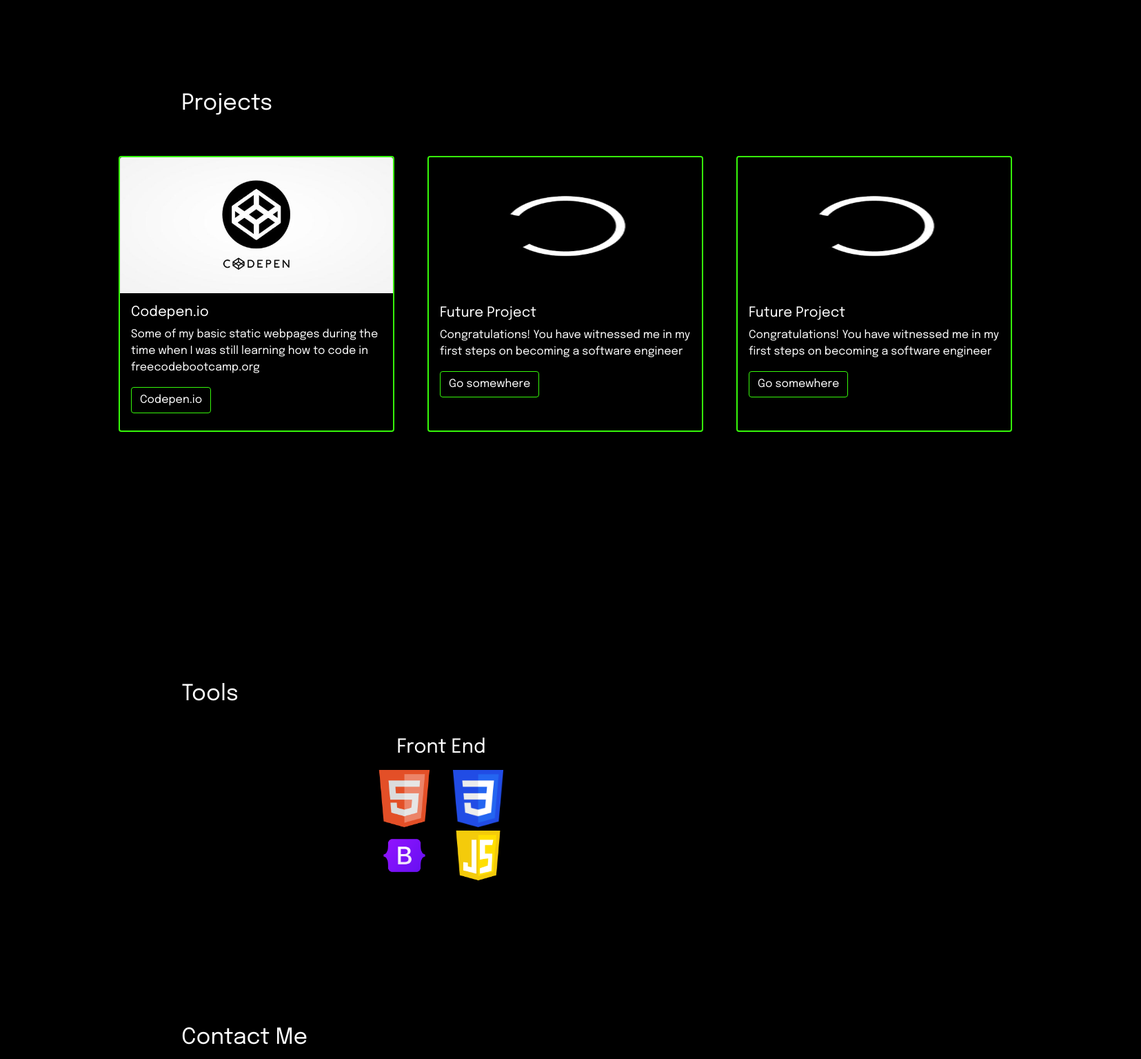
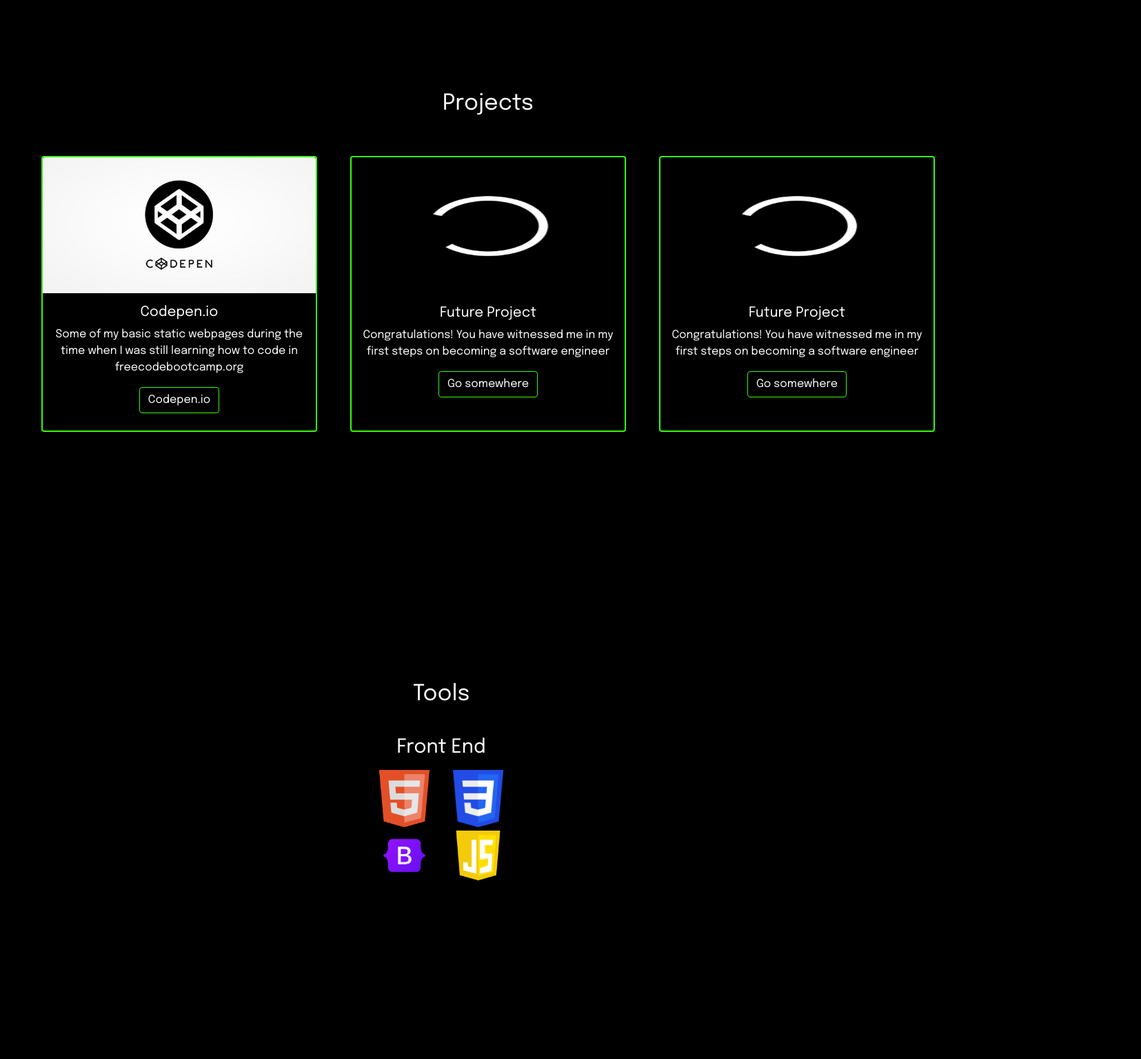
Before and after one commit to Kyohei08/ong-portfolio, a plain HTML site: page index.html in a window 1280 px wide. Shown: the part 1440-2975 px from the top of the page at 69% size, 1655 px wide, since content can reach past the window. Drawn offline with nearby package versions, Linux system fonts and the light colour scheme.

Commit message:
added: capstone 1

```diff
--- a/index.css
+++ b/index.css
@@ -49,8 +49,7 @@ html {
 
 .introduction4 {
 	display: inline-block;
-	margin-top: 15%;
-	margin-left: 20%;
+	margin-top: 25%;
 }
 
 .intro1 {
@@ -103,7 +102,3 @@ html {
 	width: 25rem;
 	height: 25rem;
 }
-
-.proj {
-	margin-right: 20%;
-}
--- a/index.html
+++ b/index.html
@@ -91,10 +91,10 @@
 	<!-- Projects Start -->
 	<section>
 		<div class="container-fluid">
-			<div class="text-start">
-				<div class="introduction3 text-white" id="projects">
+			<div class="text-center">
+				<div class="introduction4 text-white" id="projects">
 					<h2>Projects</h2>
-					<div class="d-lg-flex justify-content-center p-md-5 proj">
+					<div class="d-lg-flex justify-content-center p-md-5">
 						<div>
 							<div class="card border border-success border-2 bg-black text-white col-xl-4 mb-5 mb-xl-0">
 							  <img src="./img/codepenio.jpg" class="card-img-top" alt="codepeniologo">
@@ -134,8 +134,8 @@
 
 	<!-- Tools Start -->
 	<section>
-		<div class="container-fluid">
-			<div class="introduction3 text-white" id="tools">
+		<div class="container-fluid text-center">
+			<div class="introduction4 text-white" id="tools">
 				<h2>Tools</h2>
 			</div>
 		</div>
@@ -144,7 +144,7 @@
 	<section>
 		<div class="container-fluid">
 			<div class="row justify-content-center">
-				<div class="col-md-3 col-lg-2 mx-4 my-3">
+				<div class="col-md-3 col-lg-2 col-sm-3 mx-4 my-3">
 					<h3 class="my-3 text-center text-white">Front End</h3>
 					<div class="row justify-content-center">
 						<div class="col-6">
@@ -168,7 +168,7 @@
 
 	<!-- Contact Start -->
 	<section>
-		<div class="container-fluid">
+		<div class="container-fluid text-center">
 			<div class="introduction4 text-white">
 				<h2>Contact Me</h2>
 			</div>
@@ -178,7 +178,7 @@
 	<section>
 		<div>
 			<div class="justify-content-center">
-				<div class="text-light p-5 m-5 w-50 mx-auto" id="contact">
+				<div class="text-light p-sm-0 p-md-5 w-50 mx-auto" id="contact">
 					<!-- Form Start -->
 					<div class="bg-black rounded mt-xl-5 mb-xl-5 ms-xl-5 me-xl-5 row text-white border border-success border-2">
 						<div class="mb-3 mt-3">
```
